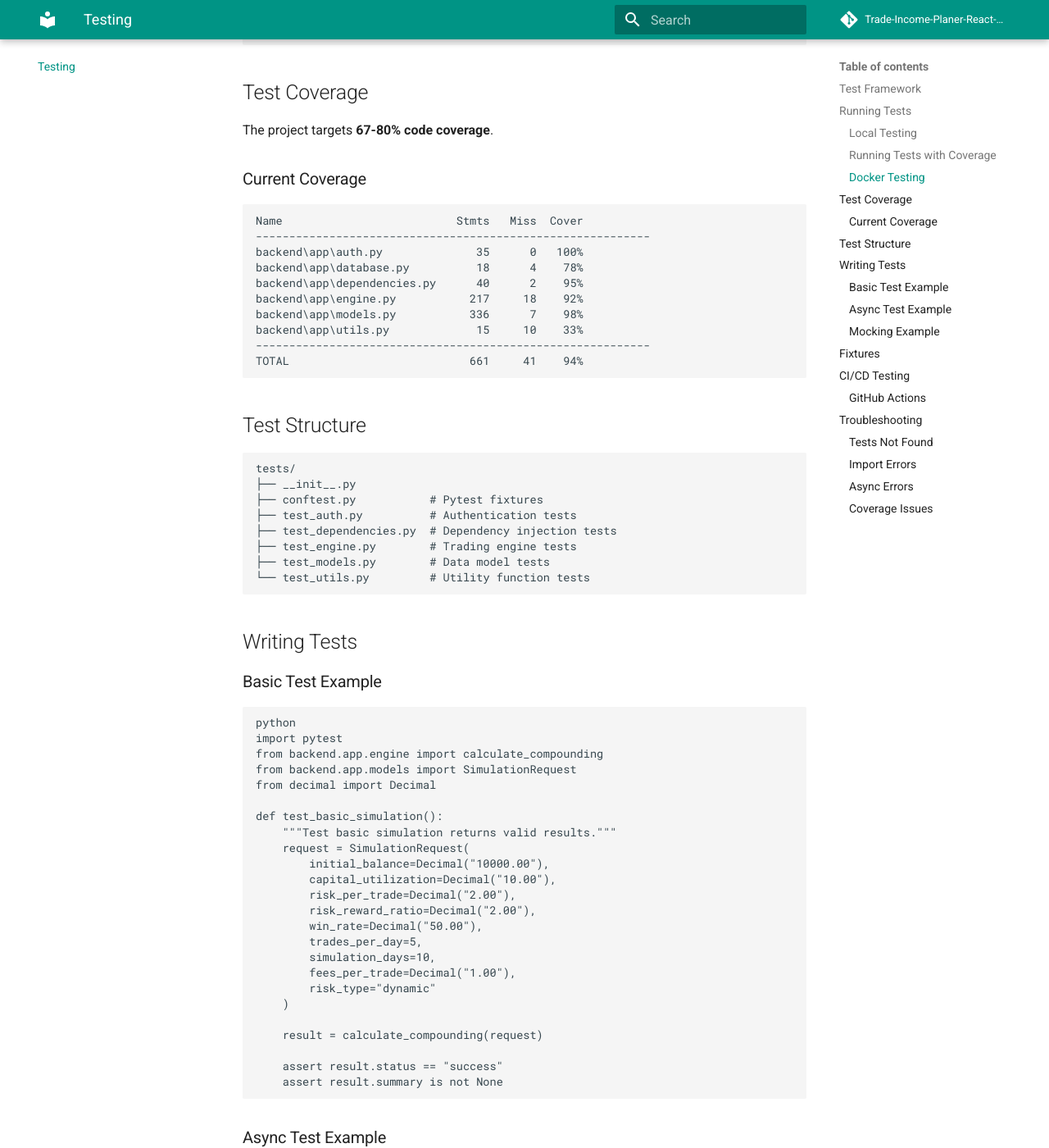
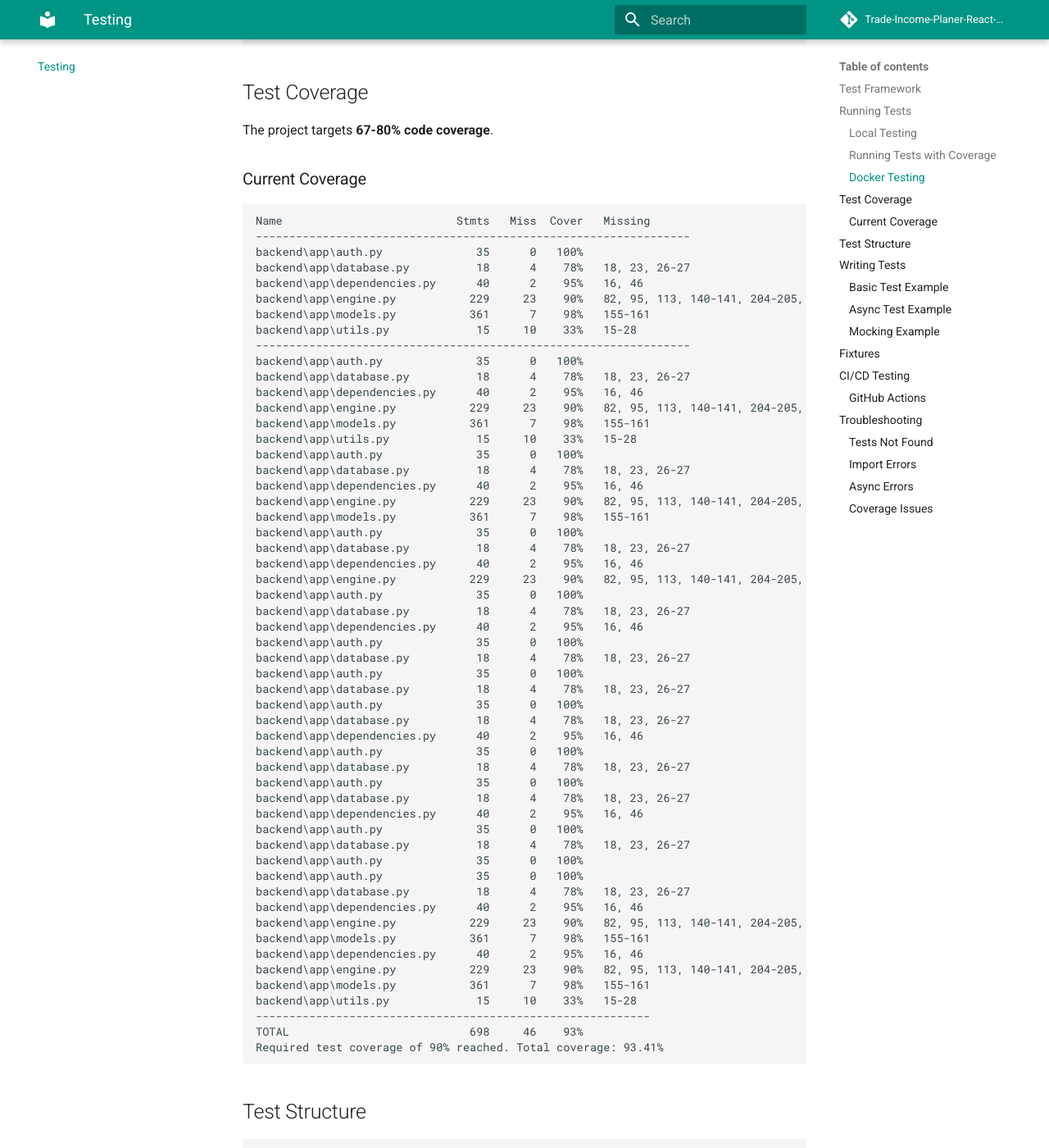
Before and after one commit to Jijan5/Trade-Income-Planer-React-Python-FastAPI-, an MkDocs documentation site: the page built from docs/testing.md, in a window 1280 px wide and 1400 px high, scrolled down 1427 px. Shown: the whole window at 82% size. Built offline with MkDocs 1.6.1 and Material for MkDocs 9.7.7, drawn with Linux system fonts in a browser that asks for light colours; comment, search, counter and statistics services are not loaded.

Commit message:
update several files

````diff
--- a/docs/testing.md
+++ b/docs/testing.md
@@ -68,16 +68,60 @@ The project targets **67-80% code coverage**.
 ### Current Coverage
 
 ```
-Name                          Stmts   Miss  Cover
+Name                          Stmts   Miss  Cover   Missing
+-----------------------------------------------------------------
+backend\app\auth.py              35      0   100%
+backend\app\database.py          18      4    78%   18, 23, 26-27
+backend\app\dependencies.py      40      2    95%   16, 46
+backend\app\engine.py           229     23    90%   82, 95, 113, 140-141, 204-205, 213-215, 241-246, 266, 286, 308, 362-36562-365
+backend\app\models.py           361      7    98%   155-161
+backend\app\utils.py             15     10    33%   15-28
+-----------------------------------------------------------------
+backend\app\auth.py              35      0   100%
+backend\app\database.py          18      4    78%   18, 23, 26-27
+backend\app\dependencies.py      40      2    95%   16, 46
+backend\app\engine.py           229     23    90%   82, 95, 113, 140-141, 204-205, 213-215, 241-246, 266, 286, 308, 362-365
+backend\app\models.py           361      7    98%   155-161
+backend\app\utils.py             15     10    33%   15-28
+backend\app\auth.py              35      0   100%
+backend\app\database.py          18      4    78%   18, 23, 26-27
+backend\app\dependencies.py      40      2    95%   16, 46
+backend\app\engine.py           229     23    90%   82, 95, 113, 140-141, 204-205, 213-215, 241-246, 266, 286, 308, 362-365
+backend\app\models.py           361      7    98%   155-161
+backend\app\auth.py              35      0   100%
+backend\app\database.py          18      4    78%   18, 23, 26-27
+backend\app\dependencies.py      40      2    95%   16, 46
+backend\app\engine.py           229     23    90%   82, 95, 113, 140-141, 204-205, 213-215, 241-246, 266, 286, 308, 362-365
+backend\app\auth.py              35      0   100%
+backend\app\database.py          18      4    78%   18, 23, 26-27
+backend\app\dependencies.py      40      2    95%   16, 46
+backend\app\auth.py              35      0   100%
+backend\app\database.py          18      4    78%   18, 23, 26-27
+backend\app\auth.py              35      0   100%
+backend\app\database.py          18      4    78%   18, 23, 26-27
+backend\app\auth.py              35      0   100%
+backend\app\database.py          18      4    78%   18, 23, 26-27
+backend\app\dependencies.py      40      2    95%   16, 46
+backend\app\auth.py              35      0   100%
+backend\app\database.py          18      4    78%   18, 23, 26-27
+backend\app\auth.py              35      0   100%
+backend\app\database.py          18      4    78%   18, 23, 26-27
+backend\app\dependencies.py      40      2    95%   16, 46
+backend\app\auth.py              35      0   100%
+backend\app\database.py          18      4    78%   18, 23, 26-27
+backend\app\auth.py              35      0   100%
+backend\app\auth.py              35      0   100%
+backend\app\database.py          18      4    78%   18, 23, 26-27
+backend\app\dependencies.py      40      2    95%   16, 46
+backend\app\engine.py           229     23    90%   82, 95, 113, 140-141, 204-205, 213-215, 241-246, 266, 286, 308, 362-365
+backend\app\models.py           361      7    98%   155-161
+backend\app\dependencies.py      40      2    95%   16, 46
+backend\app\engine.py           229     23    90%   82, 95, 113, 140-141, 204-205, 213-215, 241-246, 266, 286, 308, 362-365
+backend\app\models.py           361      7    98%   155-161
+backend\app\utils.py             15     10    33%   15-28
 -----------------------------------------------------------
-backend\app\auth.py              35      0   100%
-backend\app\database.py          18      4    78%
-backend\app\dependencies.py      40      2    95%
-backend\app\engine.py           217     18    92%
-backend\app\models.py           336      7    98%
-backend\app\utils.py             15     10    33%
------------------------------------------------------------
-TOTAL                           661     41    94%
+TOTAL                           698     46    93%
+Required test coverage of 90% reached. Total coverage: 93.41%
 ```
 
 ## Test Structure
````
Also changed, not shown: README.md (+4 -2 lines), TODO.md (deleted, +0 -44 lines), docs/security.md (+9 -7 lines), docs/usage/running.md (+2 -2 lines), src/components/LandingPage.jsx (+13 -2 lines), 3 other files.
